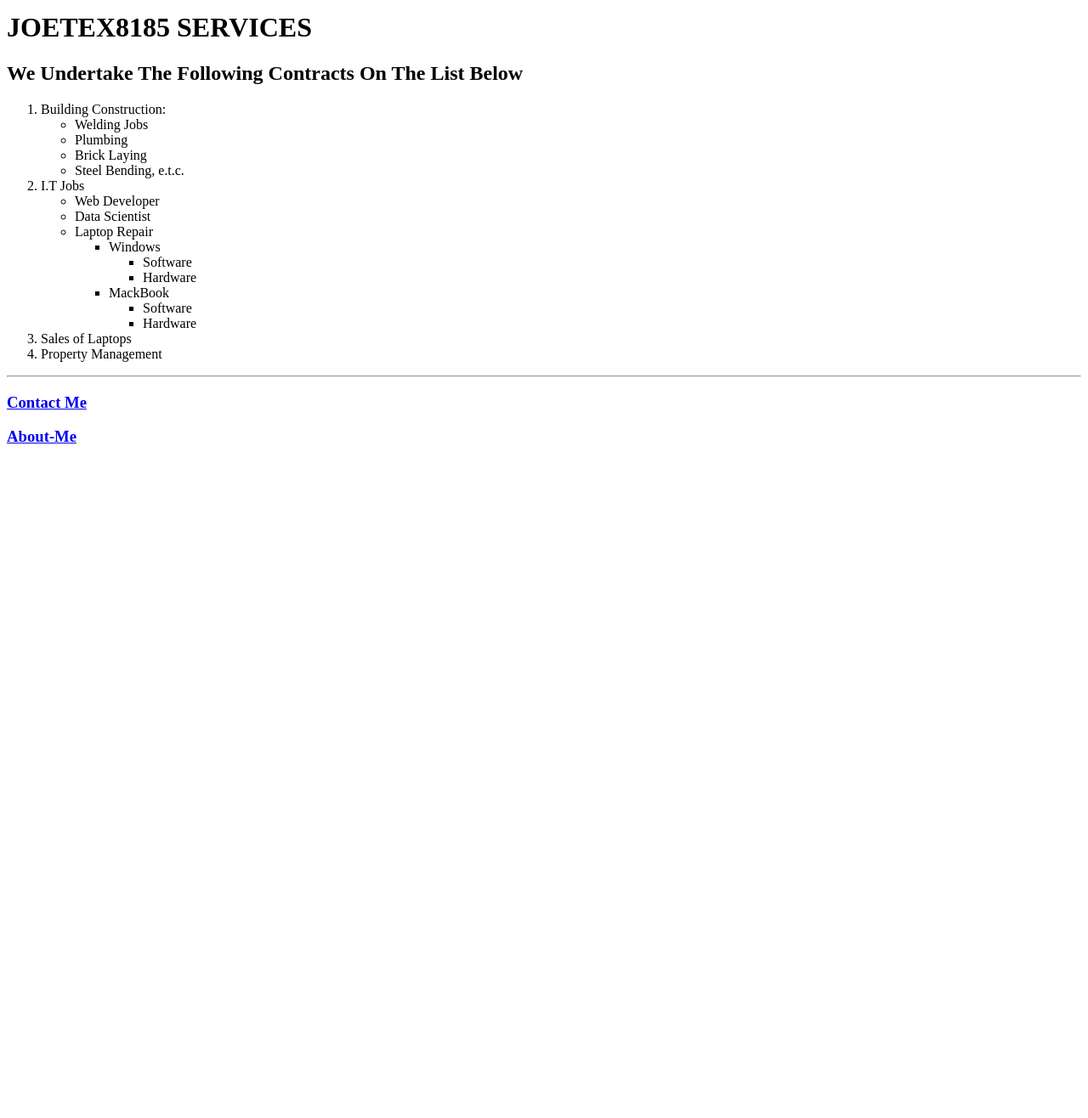
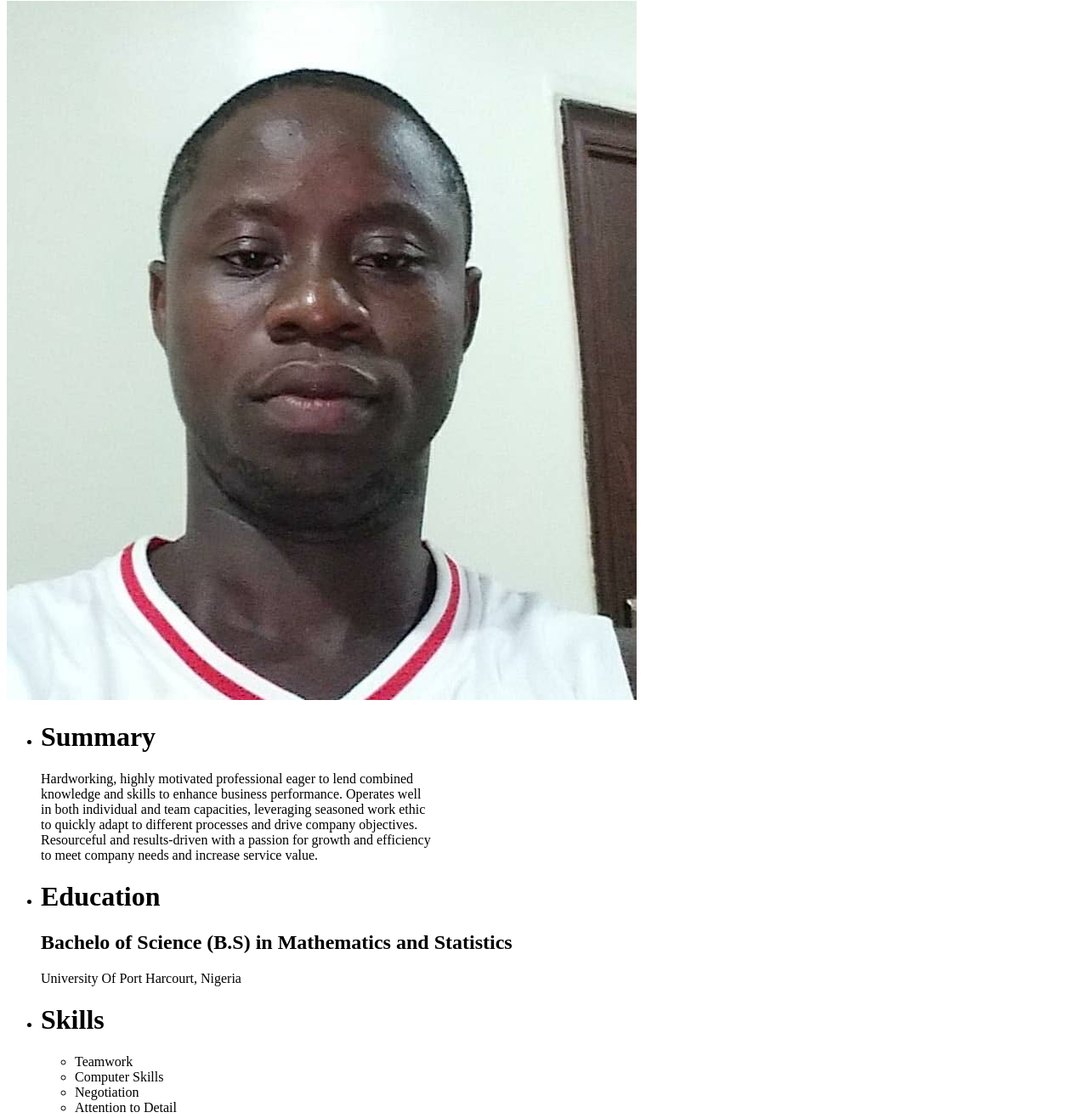
Before and after one commit to Joetex8182/Html-Portfolio, a plain HTML site: page index.html in a window 1280 px wide. Shown: the part 7-1323 px from the top of the page at 85% size. Before the commit the page ends 800 px from the top, so only its background shows below. Drawn offline with Linux system fonts and the light colour scheme.

Commit message:
Add files via upload

```diff
--- a/index.html
+++ b/index.html
@@ -3,44 +3,39 @@
 <head>
     <meta charset="UTF-8">
     <meta name="viewport" content="width=device-width, initial-scale=1.0">
-    <title>Joetex8185</title>
+    <title>My Resume</title>
 </head>
 <body>
-    <h1>JOETEX8185 SERVICES</h1>
-    <h2>We Undertake The Following Contracts On The List Below</h2>
-    <ol>
-        <li>Building Construction:</li>
+    <img src="./photo.png" sizes="200" alt="Profile picture"/>
+    <ul>
+        <li><h1>Summary</h1></li>
+        <p>
+            Hardworking, highly motivated professional eager to lend combined <br/>
+            knowledge and skills to enhance business performance. Operates well <br/>
+            in both individual and team capacities, leveraging seasoned work ethic <br/>
+            to quickly adapt to different processes and drive company objectives. <br/>
+            Resourceful and results-driven with a passion for growth and efficiency <br/>
+            to meet company needs and increase service value.
+        </p>
+        <li><h1>Education</h1></li>
+        <h2>Bachelo of Science (B.S) in Mathematics and Statistics</h2>
+        <p>University Of Port Harcourt, Nigeria</p>
+        <li><h1>Skills</h1></li>
         <ul>
-            <li>Welding Jobs</li>
-            <li>Plumbing</li>
-            <li>Brick Laying</li>
-            <li>Steel Bending, e.t.c.</li>
+            <li>Teamwork</li>
+            <li>Computer Skills</li>
+            <li>Negotiation</li>
+            <li>Attention to Detail</li>
         </ul>
-        <li>I.T Jobs</li>
-        <ul>
-            <li>Web Developer</li>
-            <li>Data Scientist</li>
-            <li>Laptop Repair</li>
-            <ul>
-                <li>Windows</li>
-                <ul>
-                    <li>Software</li>
-                    <li>Hardware</li>
+        <hr/>
+        <h1>Contact Me</h1>
+        <footer>
+            <p>@ Joetech</p>
+        </footer>
 
-                </ul>
-                <li>MackBook</li>
-                <ul>
-                    <li>Software</li>
-                    <li>Hardware</li>
-                </ul>
 
-            </ul>
-        </ul>
-        <li>Sales of Laptops</li>
-        <li>Property Management</li>
-    </ol>
-    <hr/>
-    <h3><a href="./contact.html">Contact Me</a></h3>
-    <h3><a href="./about-me.html">About-Me</a></h3>
+
+
+    </ul>
 </body>
 </html>
```
Also changed, not shown: photo.png (added).
